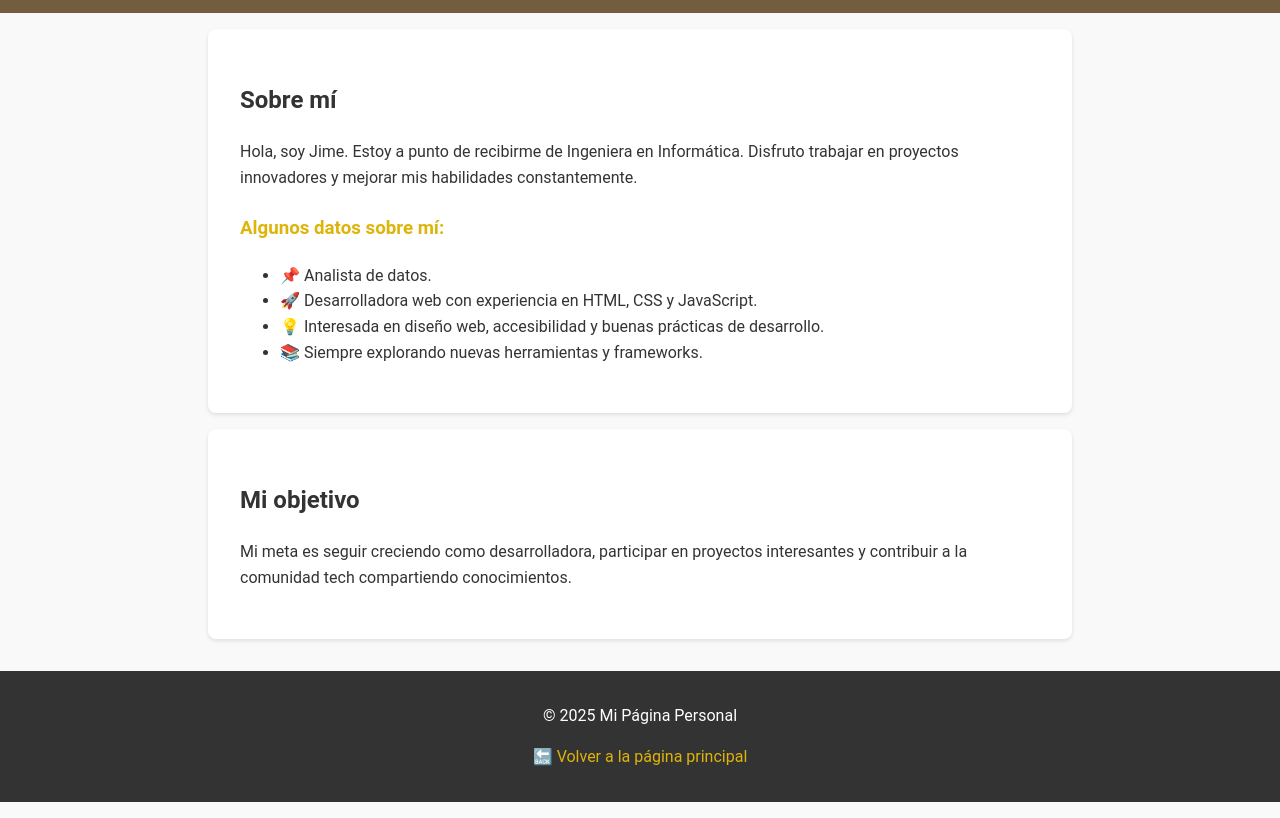
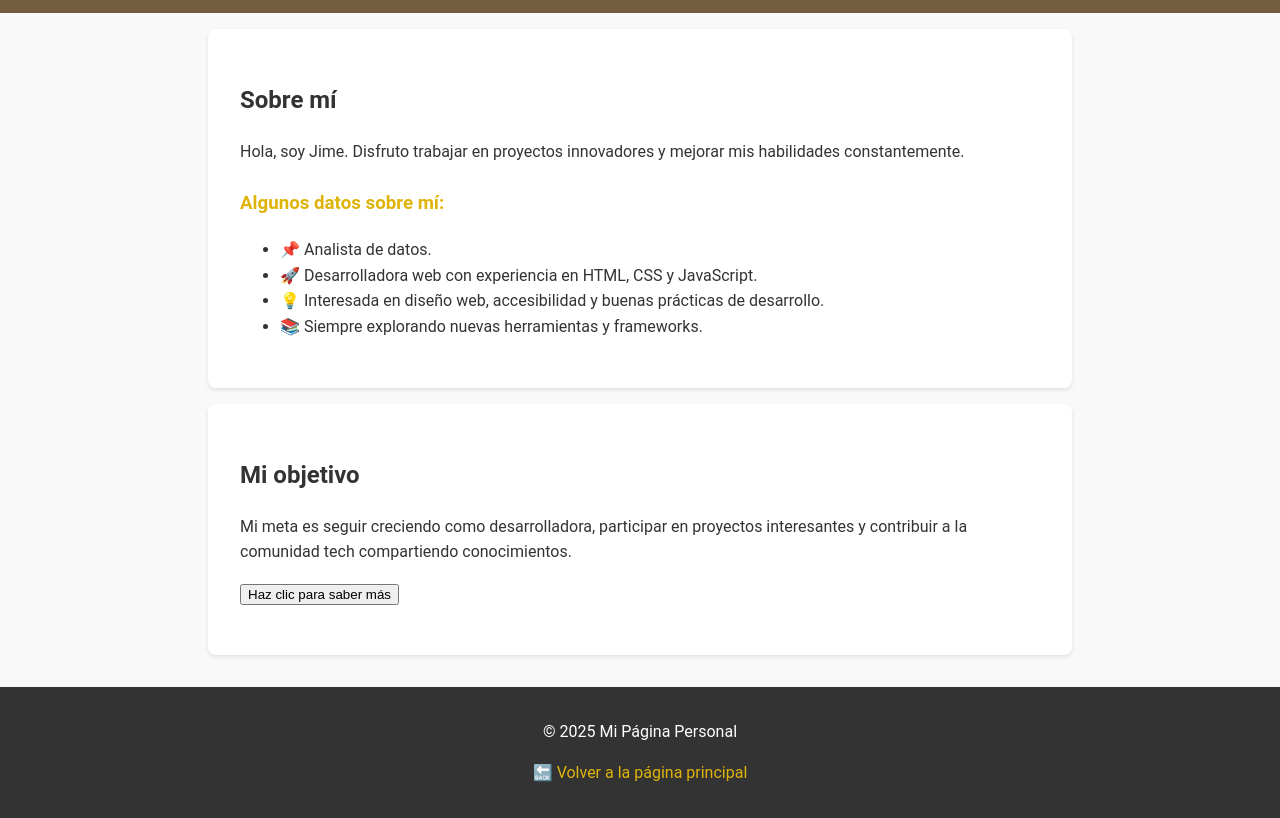
Before and after one commit to jimebourlot/ejercicios_intro_programacion_santarosa, a plain HTML site: page PaginaPersonal/acerca.html in a window 1280 px wide. Shown: the part 96-914 px from the top of the page. Drawn offline with Linux system fonts and the light colour scheme.

Commit message:
se agrega un boton con interacción

```diff
--- a/PaginaPersonal/acerca.html
+++ b/PaginaPersonal/acerca.html
@@ -20,7 +20,7 @@
 
     <section>
         <h2>Sobre mí</h2>
-        <p>Hola, soy Jime. Estoy a punto de recibirme de Ingeniera en Informática. Disfruto trabajar en proyectos innovadores y mejorar mis habilidades constantemente.</p>
+        <p>Hola, soy Jime. Disfruto trabajar en proyectos innovadores y mejorar mis habilidades constantemente.</p>
 
         <h3>Algunos datos sobre mí:</h3>
         <ul>
@@ -30,15 +30,17 @@
             <li>📚 Siempre explorando nuevas herramientas y frameworks.</li>
         </ul>
     </section>
-
     <section>
         <h2>Mi objetivo</h2>
         <p>Mi meta es seguir creciendo como desarrolladora, participar en proyectos interesantes y contribuir a la comunidad tech compartiendo conocimientos.</p>
+        <button id="show-message">Haz clic para saber más</button>
+        <p id="dynamic-message"></p>
     </section>
 
     <footer>
         <p>&copy; 2025 Mi Página Personal</p>
         <p><a href="index.html">🔙 Volver a la página principal</a></p>
     </footer>
+<script src="script.js"></script>
 </body>
 </html>
```
